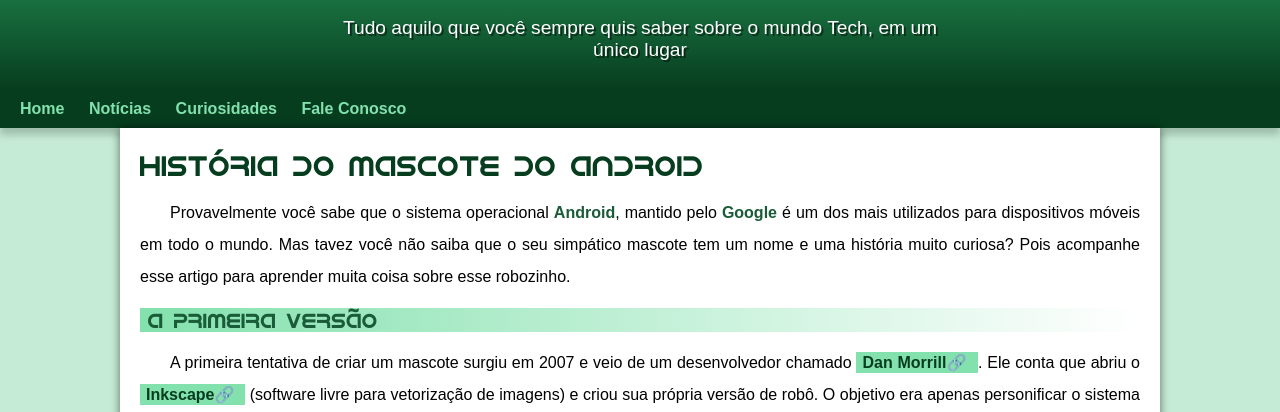
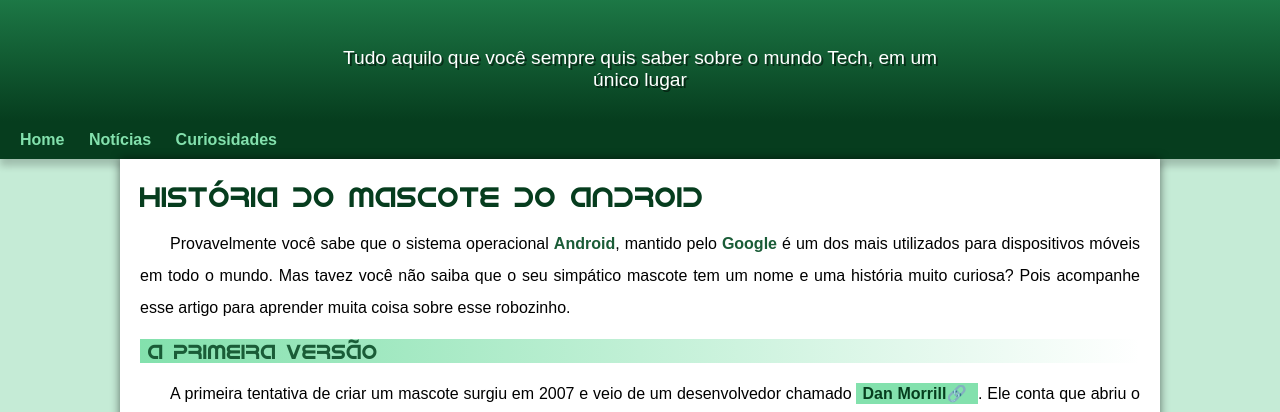
Before and after one commit to PauloAlves050/html-css, a plain HTML site: page desafios/módulo-02/desafio10/android.html in a window 1280 px wide. Shown: the part 100-512 px from the top of the page. Drawn offline with Linux system fonts and the light colour scheme.

Commit message:
retirado

```diff
--- a/desafios/módulo-02/desafio10/android.html
+++ b/desafios/módulo-02/desafio10/android.html
@@ -16,7 +16,6 @@
         <a href="">Home</a>
         <a href="">Notícias</a>
         <a href="">Curiosidades</a>
-        <a href="">Fale Conosco</a>
     </nav>
     <main>
         <article>
--- a/desafios/módulo-02/desafio10/style/style.css
+++ b/desafios/módulo-02/desafio10/style/style.css
@@ -60,7 +60,7 @@ header > p {
     padding-right: 10px;
     padding-left: 10px;
     margin: auto;
-    margin-bottom: 20px;
+    padding: 30px;
     text-shadow: 2px 2px 0px rgba(0, 0, 0, 0.5);
 }
 
```
